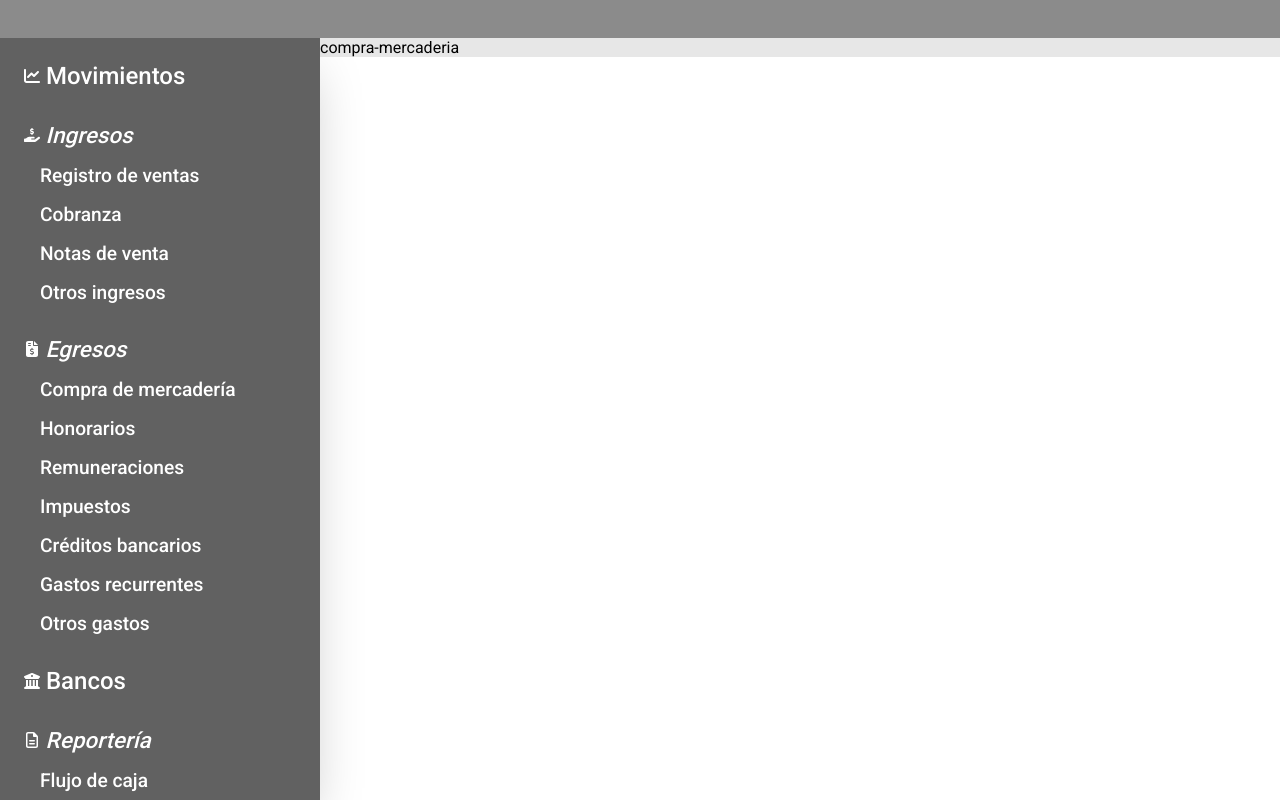
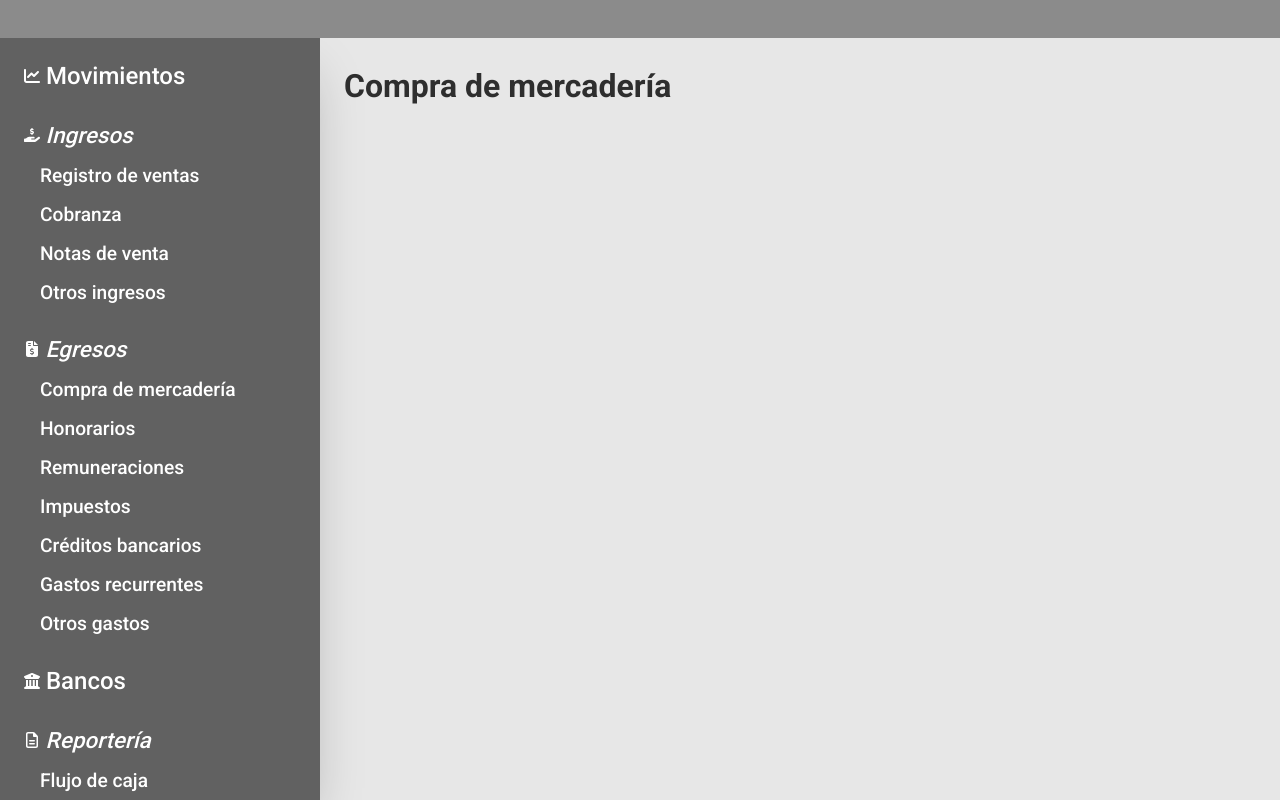
Before and after one commit to EFFM00/frontend-flow-cash-app, a React (Vite) app: page /egresos/compra-mercaderia in a window 1280 px wide. Built offline with nearby package versions, Linux system fonts and the light colour scheme.

Commit message:
se crea componente contenedor

```diff
--- a/src/App.jsx
+++ b/src/App.jsx
@@ -8,6 +8,7 @@ import { DashboardWrapperCont, OutletCont } from "./App";
 import MenuDesktop from "./components/MenuDesktop/MenuDesktop";
 import useScreenSize from "./hooks/useScreenSize";
 import MenuContent from "./components/Menu/Menu";
+import PurchaseOfMerchandise from "./pages/Dash-PurchaseOfMerchandise/PurchaseOfMerchandise";
 
 function DashboardWrapper() {
 
@@ -54,7 +55,7 @@ const App = () => {
                 </Route>
 
                 <Route path="/egresos/*" element={<DashboardWrapper />}>
-                    <Route path="compra-mercaderia" element={<>compra-mercaderia</>}/>
+                    <Route path="compra-mercaderia" element={<PurchaseOfMerchandise/>}/>
                     <Route path="honorarios" element={<>honorarios</>}/>
                     <Route path="remuneraciones" element={<>remuneraciones</>}/>
                     <Route path="impuestos" element={<>impuestos</>}/>
--- /dev/null
+++ b/src/components/ContainerSections/ContainerSections.jsx
@@ -0,0 +1,11 @@
+import { PurchaseContainer } from "./styled";
+
+const ContainerSections = ({children}) => {
+    return (
+        <PurchaseContainer>
+            {children}
+        </PurchaseContainer>
+    )
+}
+
+export default ContainerSections;
--- /dev/null
+++ b/src/components/ContainerSections/styled.js
@@ -0,0 +1,10 @@
+import styled from "styled-components";
+
+export const PurchaseContainer = styled.div`
+    min-height: calc(100vh - 2.4rem);
+    padding: 1rem;
+
+    @media (min-width: 768px) {
+        padding: 1.8rem 1.5rem;
+    }
+`
--- a/src/components/TitleSection/styled.js
+++ b/src/components/TitleSection/styled.js
@@ -4,6 +4,10 @@ export const Title = styled.h1`
     color: #2e2e2e;
     font-family: 'Roboto', sans-serif;
     text-align: ${props => props.$ubication};
-    font-size: 2rem;
+    font-size: 1.5rem;
     font-weight: 600;
+
+    @media (min-width: 768px) {
+        font-size: 2rem;
+    }
 `
--- /dev/null
+++ b/src/pages/Dash-PurchaseOfMerchandise/PurchaseOfMerchandise.jsx
@@ -0,0 +1,12 @@
+import TitleSection from "../../components/TitleSection/TitleSection";
+import ContainerSections from "../../components/ContainerSections/ContainerSections"
+
+const PurchaseOfMerchandise = () => {
+    return (
+        <ContainerSections>
+            <TitleSection text="Compra de mercadería" ubication="left"/>
+        </ContainerSections>
+    )
+}
+
+export default PurchaseOfMerchandise;
--- /dev/null
+++ b/src/pages/Dash-PurchaseOfMerchandise/styled.js
@@ -0,0 +1 @@
+import styled from "styled-components";
```
